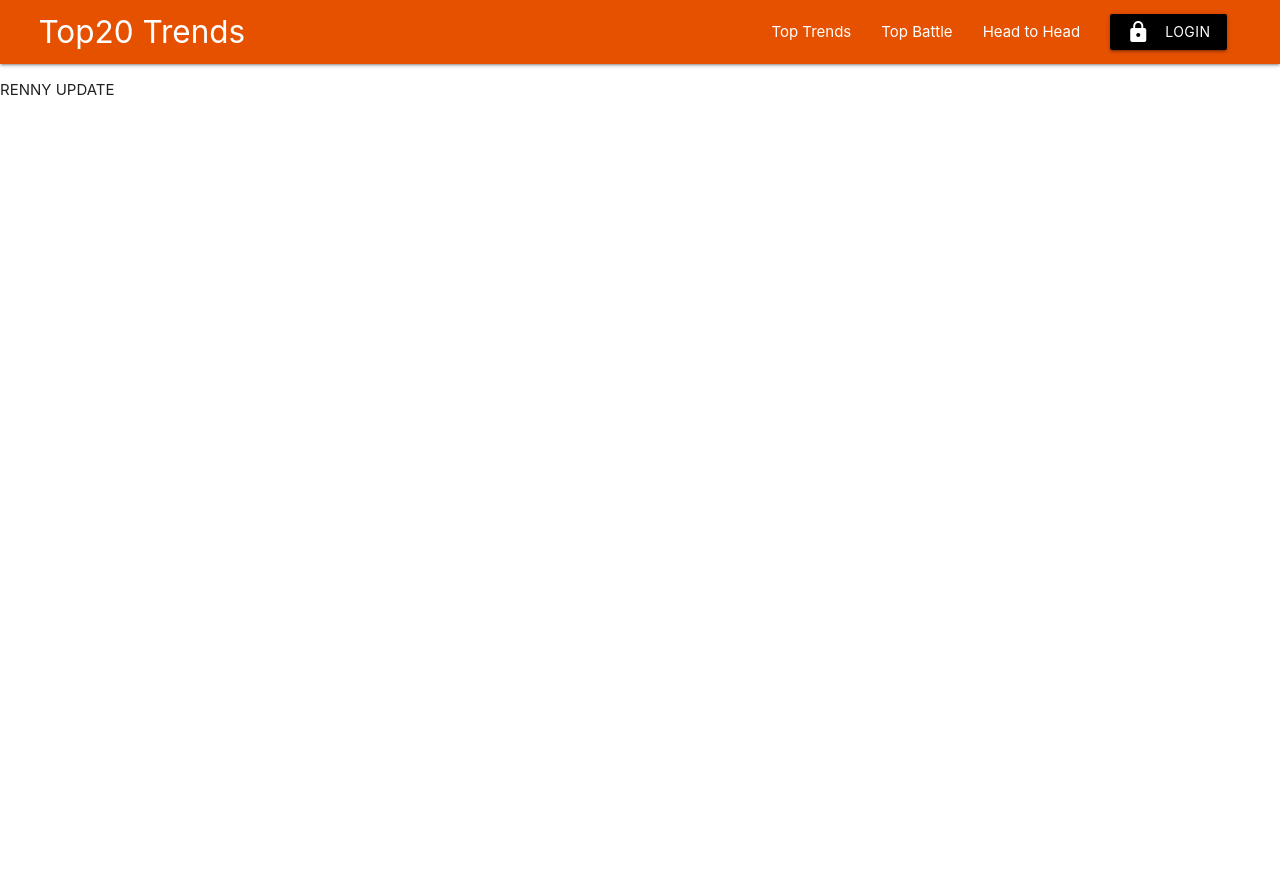
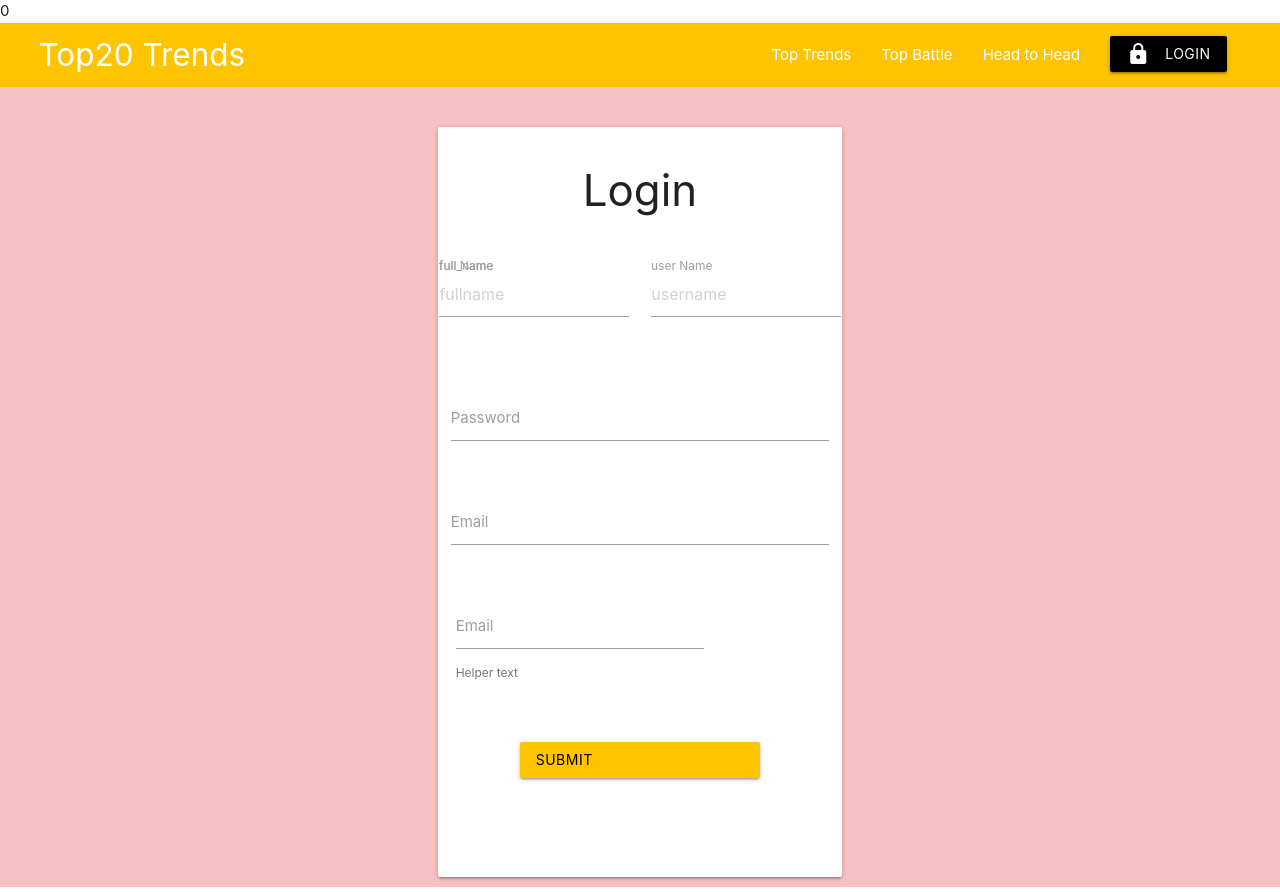
Before and after one commit to Mhayaya/top20, a PHP site: page /Create/index.php in a window 1280 px wide. Before the commit the page ends 95 px from the top, so only its background shows below. Run offline with PHP 8.4, Linux system fonts and the light colour scheme; some libraries are stand-ins or nearby versions.

Commit message:
desgn page create

```diff
--- /dev/null
+++ b/Create/index.php
@@ -0,0 +1,59 @@
+<?php include("../includes/header.php"); ?>
+<div class="create-section">
+    <div class="row">
+
+        <div class="col s4">
+            <!-- Promo Content 1 goes here -->
+        </div>
+        <div class="col s4">
+
+            <div class="card white darken-1">
+                <h3 style="margin-top: 40px !important; padding-top: 40px !important;" class="center">Login</h3>
+                <div class="card-content black-text">
+                <div class="row">
+                    <form class="col s12">
+                        <div class="row">
+                        <div class="row">
+    <form class="col s12">
+      <div class="row">
+        <div class="input-field col s6">
+          <input placeholder="fullname" id="first_name" type="text" class="validate">
+          <label for="full_name">full_name </label>
+          <label for="icon_prefix">full Name</label>
+        </div>
+        <div class="input-field col s6">
+        <input placeholder="username" id="user name" type="text" class="validate">
+          <label for="user_name">user Name</label>
+        </div>
+      </div>
+      </div>
+      <div class="row">
+        <div class="input-field col s12">
+          <input id="password" type="password" class="validate">
+          <label for="password">Password</label>
+        </div>
+      </div>
+      <div class="row">
+        <div class="input-field col s12">
+          <input id="email" type="email" class="validate">
+          <label for="email">Email</label>
+        </div>
+      </div>
+          <div class="input-field inline">
+            <input id="email_inline" type="email" class="validate">
+            <label for="email_inline">Email</label>
+            <span class="helper-text" data-error="wrong" data-success="right">Helper text</span>
+          </div>
+          <div class="row">
+                                <div class="col s12 center">
+                                    <br>
+                                    <br>
+                                    <button class="btn waves-effect waves-light center renny" type="submit" name="action">Submit
+                                        <i class="material-icons right">comfrim</i>
+                                    </button>
+        </div>
+      </div>
+    </form>
+  </div>
+
+<?php include("../includes/footer.php");
--- a/assets/css/custom.css
+++ b/assets/css/custom.css
@@ -1,5 +1,18 @@
 
 body{
+
+
+}
+.Create-section{
+    background-color: #f8c1c3 !important;
+
+    -webkit-background-size: cover;
+    -moz-background-size: cover;
+    -o-background-size: cover;
+    background-size: cover;
+    height: 100%;
+    width: 100%;
+
 
 }
 
@@ -25,8 +38,8 @@
 
 }
 .renny{
-    color: #fff !important;
-    background-color: #e65100  !important;
+    color:  #000 !important;
+    background-color: #ffc400  !important;
 }
 .btnprimary{
     background-color: #000 !important;
--- a/includes/header.php
+++ b/includes/header.php
@@ -22,7 +22,9 @@
                         <li><a href="../battle/">Top Battle</a></li>
                         <li><a href="../h2h/">Head to Head</a></li>
                         <li><a href="../login/" class="waves-effect waves-light btn btnprimary"><i class="material-icons left">lock</i>Login</a></li>
+
                     </ul>
+
             </div>
         </nav>
 
--- a/index.php
+++ b/index.php
@@ -23,7 +23,7 @@
                           <li><a href="battle/">Top Battle</a></li>
                           <li><a href="h2h/">Head to Head</a></li>
                           <li><a href="login/" class="waves-effect waves-light btn btnprimary"><i class="material-icons left">lock</i>Login</a></li>
-                      </ul>
+                        </ul>
               </div>
         </nav>
 
--- a/login/index.php
+++ b/login/index.php
@@ -1,5 +1,4 @@
 <?php include("../includes/header.php"); ?>
-
 
 <div class="login-section">
     <div class="row">
@@ -35,7 +34,7 @@
                                     </button>
                                     <br>
                                     <br>
-                                    <div><span class="center">Have No Account?<a href="../register/"> Create</a></span></div>
+                                    <div><span class="center">Have No Account?<a href="../Create/"> Create</a></span></div>
 
                                 </div>
                             </div>
```
Also changed, not shown: register/index.php (deleted).
